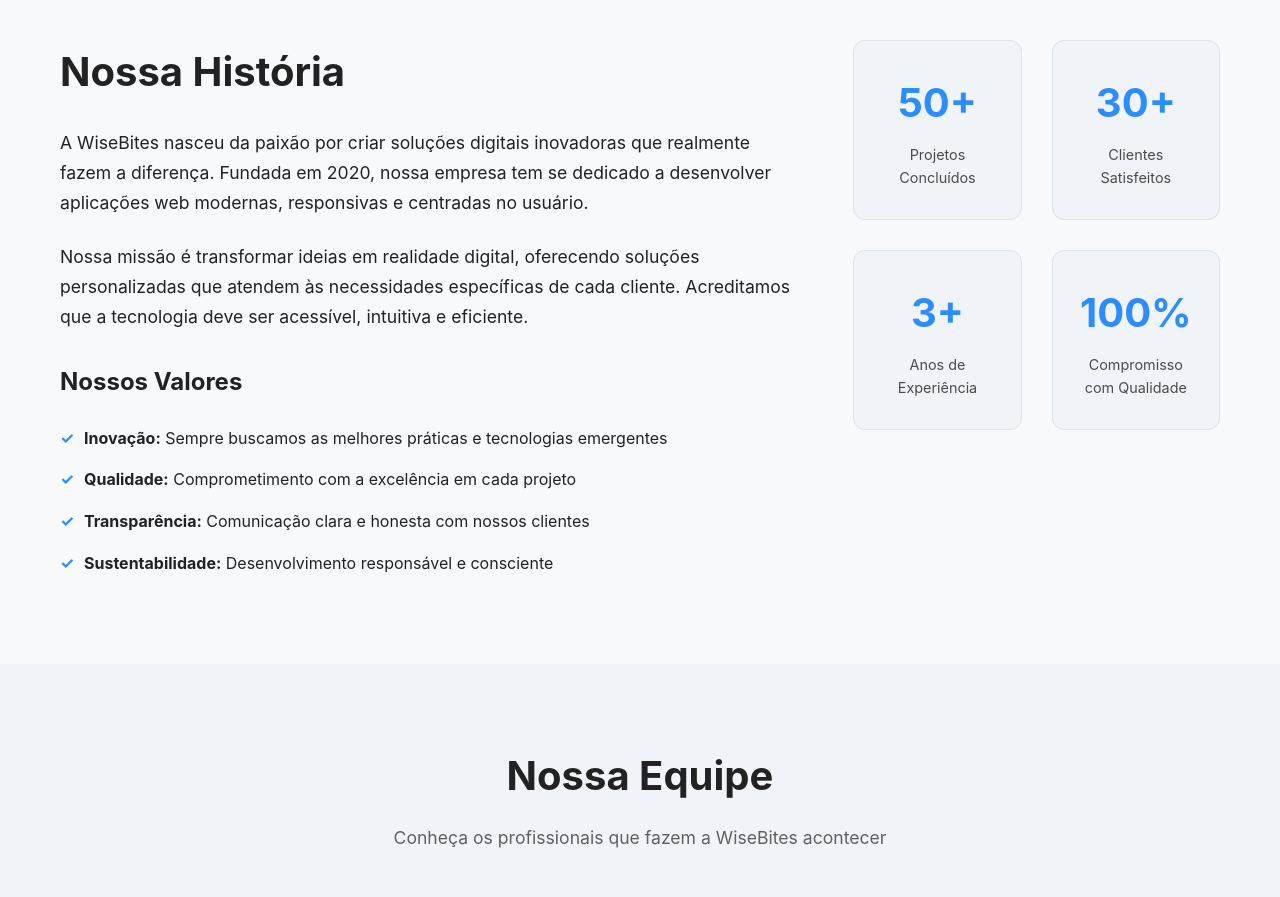
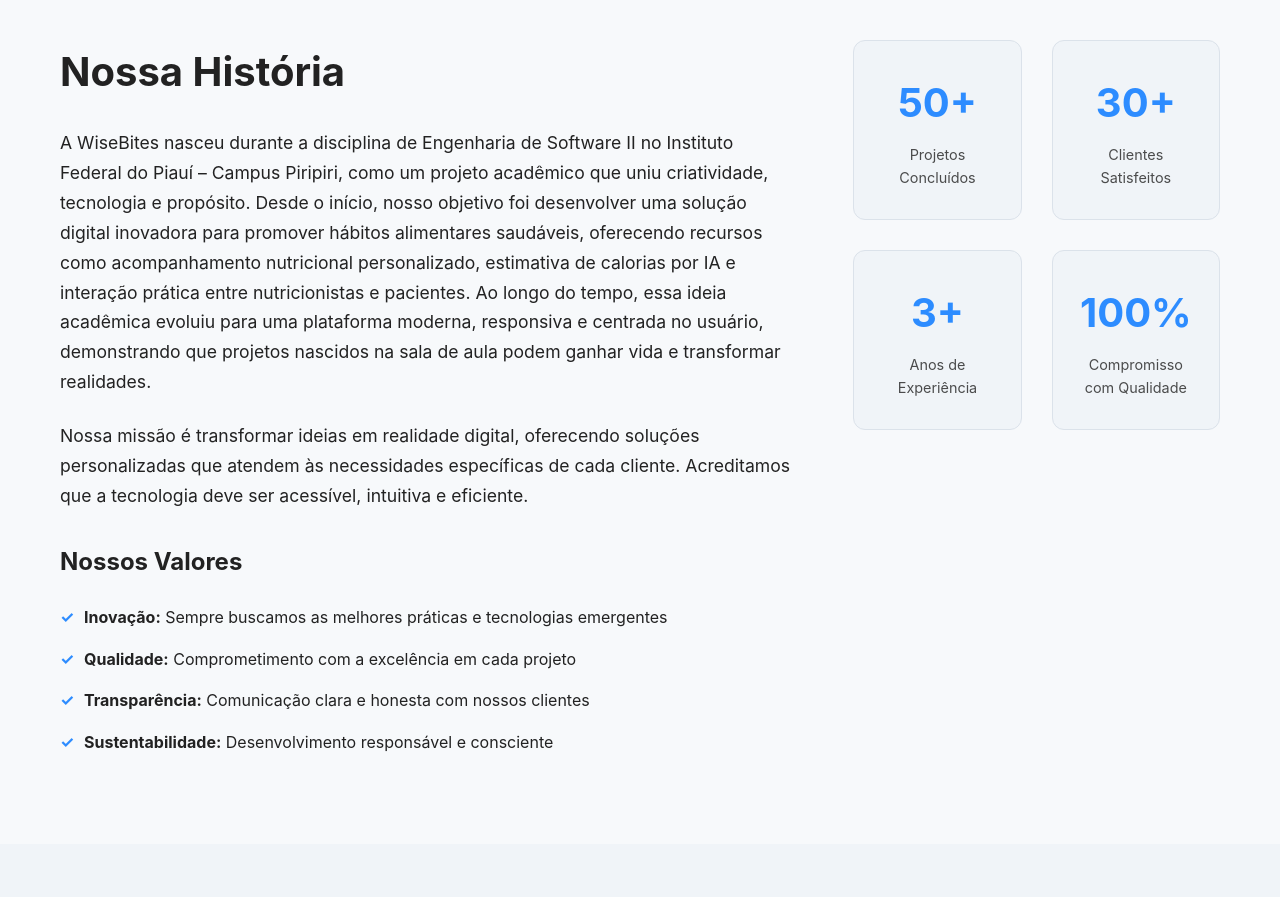
Before and after one commit to larissaNa/TrabalhoFinal, a plain HTML site: page html/about.html in a window 1280 px wide. Shown: the part 840-1737 px from the top of the page. Drawn offline with Linux system fonts and the light colour scheme.

Commit message:
Update about.html

```diff
--- a/html/about.html
+++ b/html/about.html
@@ -1,22 +1,24 @@
 <!DOCTYPE html>
 <html lang="pt-BR">
+
 <head>
     <meta charset="UTF-8">
     <meta name="viewport" content="width=device-width, initial-scale=1.0">
     <title>Sobre - WiseBites</title>
     <script>
-      (function() {
+        (function () {
             try {
                 var saved = localStorage.getItem('theme');
                 if (saved === 'dark') {
                     document.documentElement.classList.add('dark-theme');
                     document.body && document.body.classList && document.body.classList.add('dark-theme');
                 }
-        } catch (e) {}
+            } catch (e) { }
         })();
     </script>
     <link rel="stylesheet" href="../styles/main.css">
 </head>
+
 <body>
     <!-- Header -->
     <header class="header">
@@ -88,13 +90,27 @@
             <div class="about-grid">
                 <div class="about-text">
                     <h2>Nossa História</h2>
-                    <p>A WiseBites nasceu da paixão por criar soluções digitais inovadoras que realmente fazem a diferença. Fundada em 2020, nossa empresa tem se dedicado a desenvolver aplicações web modernas, responsivas e centradas no usuário.</p>
+                    <p>
+                        A WiseBites nasceu durante a disciplina de Engenharia de Software II no Instituto Federal do
+                        Piauí – Campus Piripiri, como um projeto acadêmico que uniu criatividade, tecnologia e
+                        propósito.
+                        Desde o início, nosso objetivo foi desenvolver uma solução digital inovadora para promover
+                        hábitos alimentares saudáveis, oferecendo recursos como acompanhamento nutricional
+                        personalizado, estimativa de calorias por IA e interação prática entre nutricionistas e
+                        pacientes.
+                        Ao longo do tempo, essa ideia acadêmica evoluiu para uma plataforma moderna, responsiva e
+                        centrada no usuário, demonstrando que projetos nascidos na sala de aula podem ganhar vida e
+                        transformar realidades.
+                    </p>
 
-                    <p>Nossa missão é transformar ideias em realidade digital, oferecendo soluções personalizadas que atendem às necessidades específicas de cada cliente. Acreditamos que a tecnologia deve ser acessível, intuitiva e eficiente.</p>
+                    <p>Nossa missão é transformar ideias em realidade digital, oferecendo soluções personalizadas que
+                        atendem às necessidades específicas de cada cliente. Acreditamos que a tecnologia deve ser
+                        acessível, intuitiva e eficiente.</p>
 
                     <h3>Nossos Valores</h3>
                     <ul>
-                        <li><strong>Inovação:</strong> Sempre buscamos as melhores práticas e tecnologias emergentes</li>
+                        <li><strong>Inovação:</strong> Sempre buscamos as melhores práticas e tecnologias emergentes
+                        </li>
                         <li><strong>Qualidade:</strong> Comprometimento com a excelência em cada projeto</li>
                         <li><strong>Transparência:</strong> Comunicação clara e honesta com nossos clientes</li>
                         <li><strong>Sustentabilidade:</strong> Desenvolvimento responsável e consciente</li>
@@ -137,7 +153,8 @@
                     <div class="member-info">
                         <h3>João Silva</h3>
                         <p class="member-role">Desenvolvedor Full-Stack</p>
-                        <p class="member-description">Especialista em React, Node.js e Python. Apaixonado por criar soluções escaláveis e eficientes.</p>
+                        <p class="member-description">Especialista em React, Node.js e Python. Apaixonado por criar
+                            soluções escaláveis e eficientes.</p>
                     </div>
                 </div>
 
@@ -148,7 +165,8 @@
                     <div class="member-info">
                         <h3>Maria Santos</h3>
                         <p class="member-role">Designer UX/UI</p>
-                        <p class="member-description">Criativa e detalhista, foca em experiências de usuário intuitivas e visualmente atrativas.</p>
+                        <p class="member-description">Criativa e detalhista, foca em experiências de usuário intuitivas
+                            e visualmente atrativas.</p>
                     </div>
                 </div>
 
@@ -159,7 +177,8 @@
                     <div class="member-info">
                         <h3>Pedro Costa</h3>
                         <p class="member-role">Desenvolvedor Backend</p>
-                        <p class="member-description">Especialista em Django, PHP e bancos de dados. Garante a robustez e segurança das aplicações.</p>
+                        <p class="member-description">Especialista em Django, PHP e bancos de dados. Garante a robustez
+                            e segurança das aplicações.</p>
                     </div>
                 </div>
 
@@ -170,7 +189,8 @@
                     <div class="member-info">
                         <h3>Ana Oliveira</h3>
                         <p class="member-role">Gerente de Projetos</p>
-                        <p class="member-description">Coordena equipes e garante que cada projeto seja entregue no prazo e com qualidade.</p>
+                        <p class="member-description">Coordena equipes e garante que cada projeto seja entregue no prazo
+                            e com qualidade.</p>
                     </div>
                 </div>
             </div>
@@ -259,4 +279,5 @@
     <script src="../js/ui-enhancements.js"></script>
     <script src="../js/main.js"></script>
 </body>
+
 </html>
```
Lines whose indentation alone changed are shown as unchanged.
